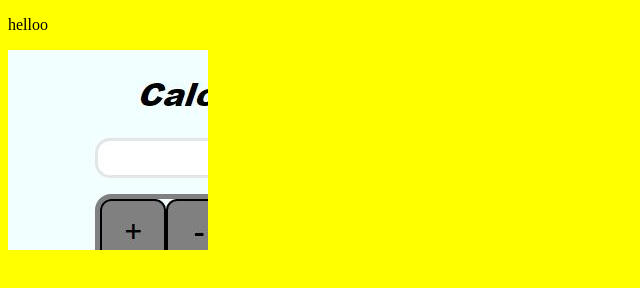
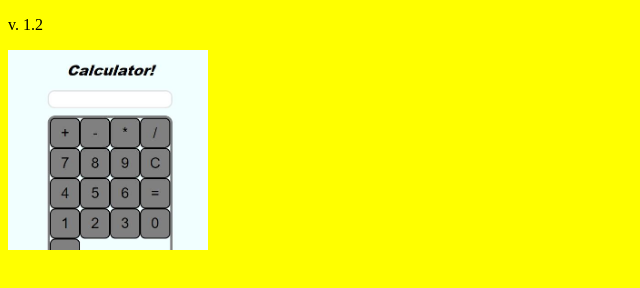
Before and after one commit to isaacionescu/portfolio, a plain HTML site: page bkg-test.html in a window 1280 px wide. Shown: the whole page, without its empty margins (0-640 px from the left). Drawn offline with Linux system fonts and the light colour scheme.

Commit message:
BKG TEST / v. 1.2

```diff
--- a/bkg-test.html
+++ b/bkg-test.html
@@ -9,7 +9,9 @@
 
 		.container {
 			background-color: blue;
-			background-image: url("/calculator.jpg");
+			background-image: url("calculator.jpg");
+			background-size: cover;
+			background-repeat: no-repeat;
 			width: 200px;
 			height: 200px;
 		}
@@ -17,11 +19,15 @@
 		.box {
 
 		}
+
+		p {
+			color: black;
+		}
 	</style>
 	<title>Background tests</title>
 </head>
 <body>
-	<p>helloo</p>
+	<p>v. 1.2</p>
 	<div class="container">
 		<div class="box"></div>
 	</div>
```
